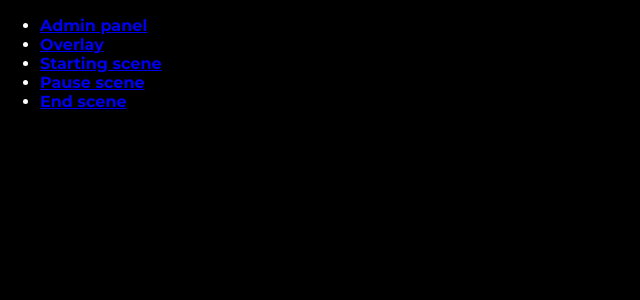
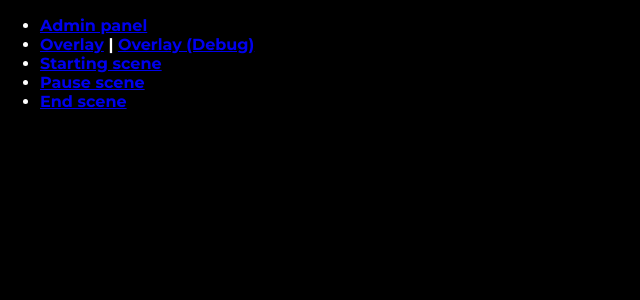
Before and after one commit to bitionaire/obs-overlay, a React (Create React App) app in the folder client/: page / in a window 1280 px wide. Shown: the top 300 px of the page, without its empty margins (0-640 px from the left). Built offline with nearby package versions, Linux system fonts and the light colour scheme; no server answers; a web font is replaced by a local one.

Commit message:
Added debug query param

```diff
--- a/client/src/index.tsx
+++ b/client/src/index.tsx
@@ -34,7 +34,9 @@ ReactDOM.render(
               <Route path="/">
                   <ul>
                       <li><Link to="/admin">Admin panel</Link></li>
-                      <li><Link to="/overlay">Overlay</Link></li>
+                      <li>
+                          <Link to="/overlay">Overlay</Link> | <Link to="/overlay?debug=true">Overlay (Debug)</Link>
+                      </li>
                       <li><Link to="/start">Starting scene</Link></li>
                       <li><Link to="/pause">Pause scene</Link></li>
                       <li><Link to="/end">End scene</Link></li>
--- a/client/src/routes/Overlay.tsx
+++ b/client/src/routes/Overlay.tsx
@@ -2,16 +2,22 @@ import {FC} from 'react';
 import Title from "../components/Title";
 import Chat from "../components/Chat";
 import {toast} from "react-toastify";
+import { useLocation } from 'react-router';
 
 const Overlay: FC = () => {
+    const search = useLocation().search;
+    const debug = new URLSearchParams(search).get("debug") === 'true';
 
     return (
         <>
-            <button onClick={() => {toast("test message asdfas dfas dfa sdf qweru iasdfhkj asdhf iquwerh aksjdf nqwiuerh asdkjfn wiuerh askjdhh weuirhasdkjfbas dfiu weqhrjkashdf 87qweuir hgasdfkj asd0uyi", { containerId: "chat", style: { '--chat-user': "\"Some user\"" } as any })}}>Chat</button>
+            {debug && (
+                <button onClick={() => {toast("test message asdfas dfas dfa sdf qweru iasdfhkj asdhf iquwerh aksjdf nqwiuerh asdkjfn wiuerh askjdhh weuirhasdkjfbas dfiu weqhrjkashdf 87qweuir hgasdfkj asd0uyi", { containerId: "chat", style: { '--chat-user': "\"Some user\"" } as any })}}>Chat</button>
+            )}
+
             <Title />
             <Chat />
         </>
     )
-}
+};
 
 export default Overlay;
```
